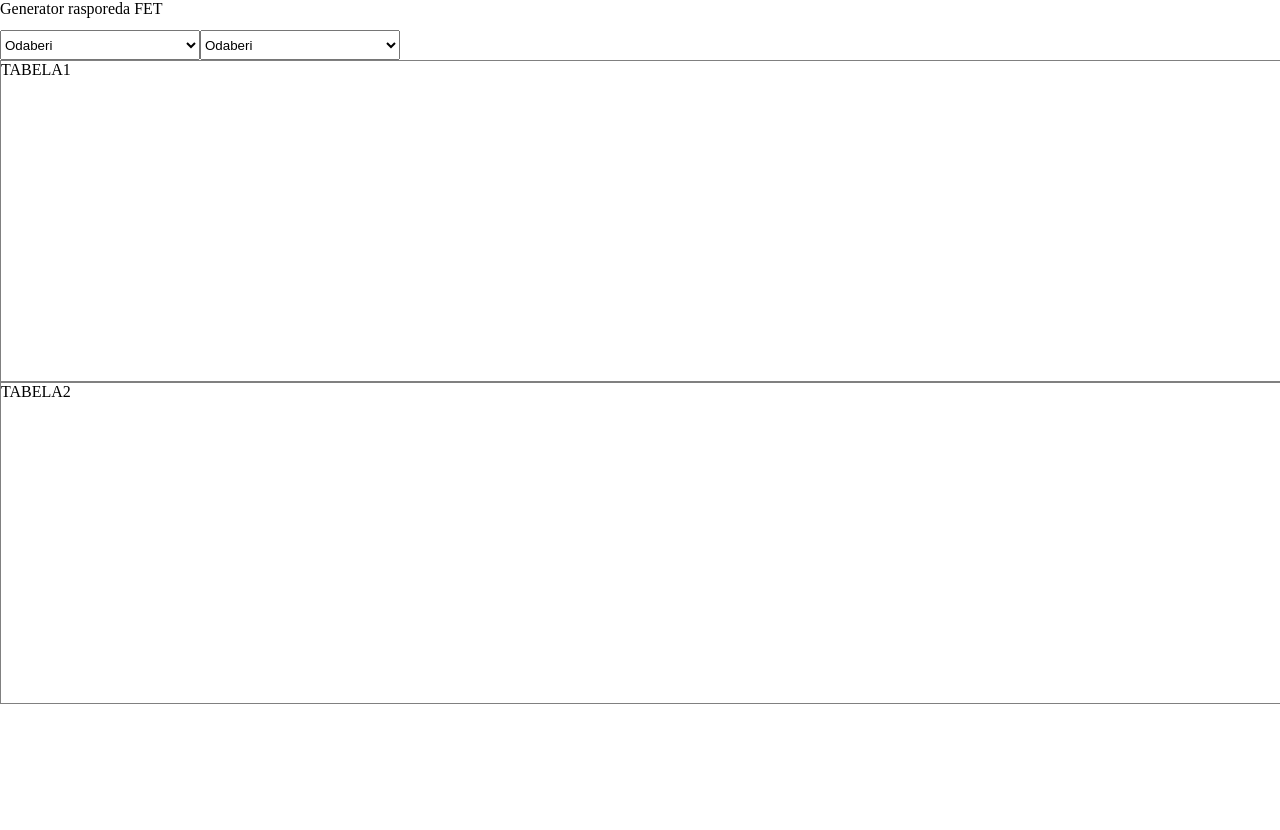
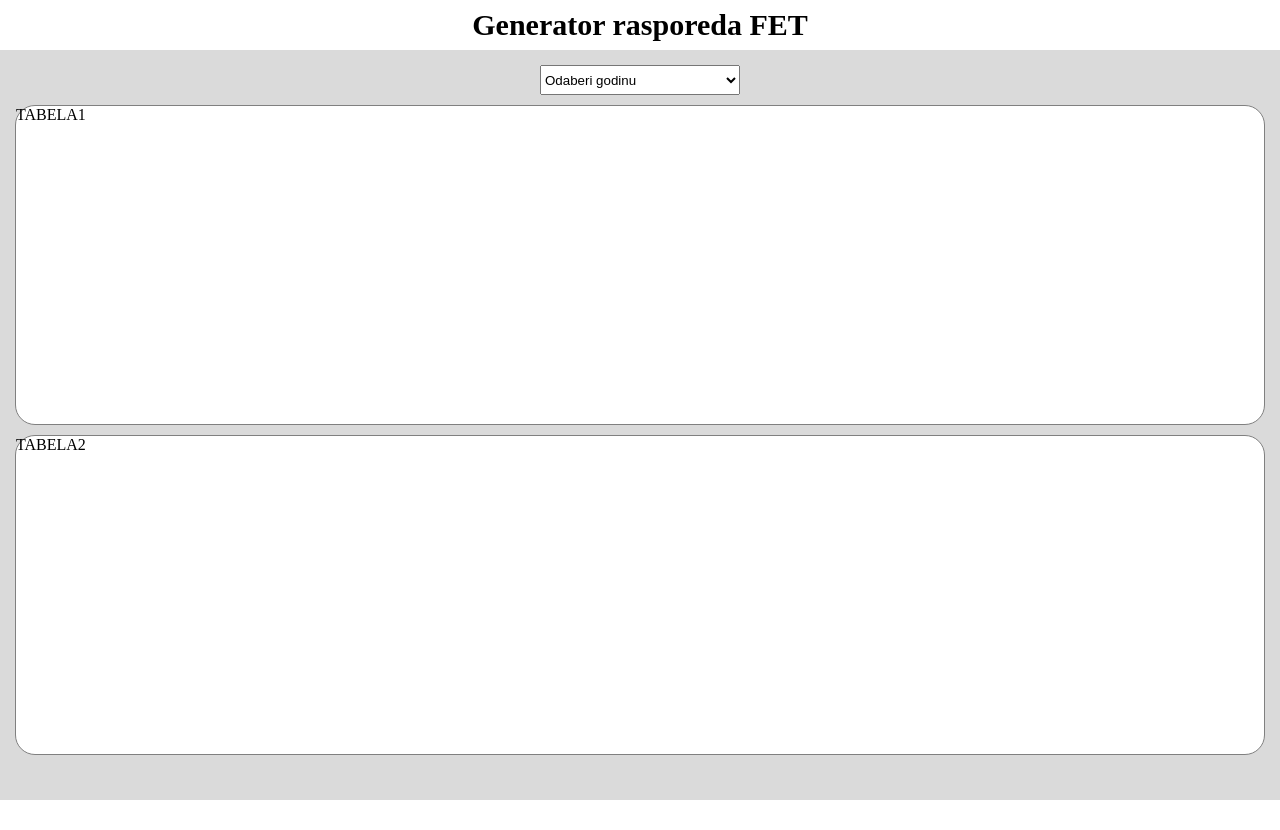
Before and after one commit to FETuzla/ScheduleGenerator, an Angular app: page / in a window 1280 px wide. After the commit the page ends 800 px from the top, so only its background shows below. Built offline with nearby package versions, Linux system fonts and the light colour scheme.

Commit message:
layout for homepage, added button logic

```diff
--- a/src/app/app.html
+++ b/src/app/app.html
@@ -1,4 +1,6 @@
 <nav>
-  Generator rasporeda FET
+  <h2>Generator rasporeda FET</h2>
 </nav>
-<router-outlet />
+<div class="router-wrap">
+  <router-outlet />
+</div>
--- a/src/app/app.scss
+++ b/src/app/app.scss
@@ -1,3 +1,11 @@
 nav {
-    height: 30px;
+    height: 50px;
+    padding-top: 8px;
+    margin: 0;
+    text-align: center;
+    h2 {
+        padding: 0;
+        margin: 0;
+        font-size: 30px;
+    }
 }
--- a/src/app/homepage/homepage.html
+++ b/src/app/homepage/homepage.html
@@ -1,10 +1,18 @@
-<main>
+<main class="content">
     <div class="choice">
-        <select id="year">
-            <option value="">Odaberi</option>
+        <select [(ngModel)]="selectedFirst">
+            <option [ngValue]="null" disabled selected>Odaberi godinu</option>
+            <option *ngFor="let year of years" [ngValue]="year">
+                {{ year }}
+            </option>
         </select>
-        <select id="smjer">
-            <option value="">Odaberi</option>
+        <select *ngIf="selectedFirst !== 'BMI' && selectedFirst" [(ngModel)]="selectedSecond">
+            <option [ngValue]="null" disabled selected>
+                {{ secondPlaceholder }}
+            </option>
+            <option *ngFor="let option of smjerOptions" [value]="option">
+                {{ option }}
+            </option>
         </select>
     </div>
     <div class="table">
--- a/src/app/homepage/homepage.scss
+++ b/src/app/homepage/homepage.scss
@@ -1,13 +1,26 @@
-main {
-    width: 100%;
-    height: 100vh;
-    padding: 0;
-    margin: 0;
+:host {
     display: flex;
     flex-direction: column;
+    flex: 1;
+    height: 100%;
+}
+
+.content {
+    display: flex;
+    flex-direction: column;
+    background-color: rgb(218, 218, 218);
+    overflow: auto;
+    flex: 1;
+
+    padding: 15px;
+    gap: 10px;
 }
 
 .choice {
+    display: flex;
+    flex-direction: row;
+    gap: 20px;
+    justify-content: center;
     select {
         height: 30px;
         width: 200px;
@@ -15,8 +28,10 @@ main {
 }
 
 .table {
-    width: 100%;
     height: 40vh;
     border: 1px solid gray;
+    border-radius: 20px;
     align-items: center;
+
+    background-color: white;
 }
--- a/src/app/homepage/homepage.ts
+++ b/src/app/homepage/homepage.ts
@@ -1,11 +1,37 @@
 import { Component } from '@angular/core';
+import { CommonModule } from '@angular/common'
+import { FormsModule } from '@angular/forms'
 
 @Component({
   selector: 'app-homepage',
-  imports: [],
+  standalone: true,
+  imports: [CommonModule, FormsModule],
   templateUrl: './homepage.html',
   styleUrl: './homepage.scss',
 })
 export class Homepage {
+  selectedFirst: string | null = null;
+  selectedSecond: string | null = null;
 
+  years = ["Prva godina", "Druga godina", "Treca godina", "Cetvrta godina", "BMI"];
+
+  get smjerOptions(): string[]{
+    if(this.selectedFirst == "Prva godina"){
+      return ['Linija 1', 'Linija 2'];
+    }
+    if(this.selectedFirst == "BMI"){
+      return [];
+    }
+    if(this.selectedFirst){
+      return ['AR','RI','ESKE','EEMS','TK']
+    }
+    return [];
+  }
+
+  get secondPlaceholder(): string{
+    if(this.selectedFirst === "Prva godina"){
+      return 'Odaberi liniju';
+    }
+    return 'Odaberi smjer';
+  }
 }
--- a/src/styles.scss
+++ b/src/styles.scss
@@ -1,4 +1,22 @@
-html, body {
+* {
+    box-sizing: border-box;
     margin: 0;
     padding: 0;
-}/* You can add global styles to this file, and also import other style files */
+}
+
+body, html {
+    margin: 0;
+    height: 100%;
+    width: 100%;
+}
+
+app-root {
+    display: flex;
+    flex-direction: column;
+    height: 100%;
+    width: 100%;
+}
+
+.router-wrap {
+    flex: 1;
+}
```
